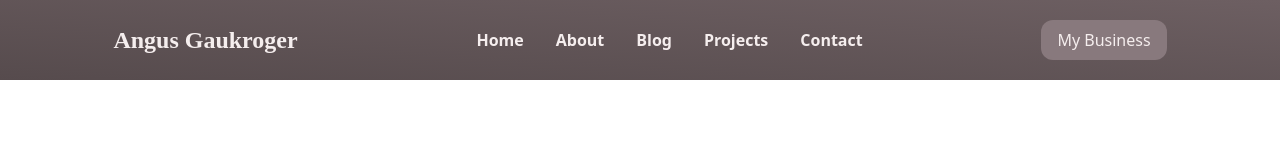
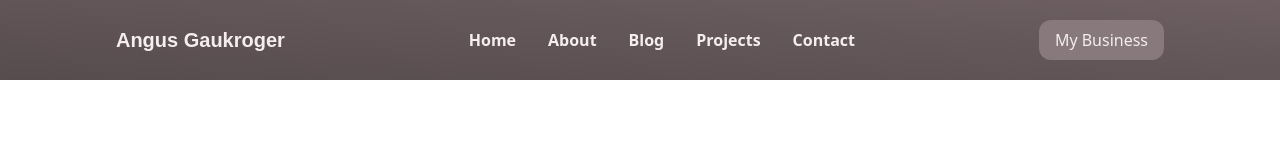
Before and after one commit to Connect-Dorset/angus-portfolio-nuxt, a Nuxt app: page /blog in a window 1280 px wide. Shown: the top 160 px of the page. Built offline with nearby package versions, Linux system fonts and the light colour scheme.

Commit message:
chore: switched a font up

```diff
--- a/components/navbar.vue
+++ b/components/navbar.vue
@@ -1,10 +1,10 @@
 <template>
     <nav class="w-screen z-[100] top-0 fixed h-20 py-3 px-6 bg-gradient-to-tr from-mine-shaft-600 to-mine-shaft-500 text-soft-peach-100 flex flex-row justify-around items-center">
-                <h1 class="font-semibold text-2xl">
+                <h2 class="font-semibold text-xl">
                     <NuxtLink to="/">
                         Angus Gaukroger
                     </NuxtLink>
-                </h1>
+                </h2>
                 <div>
                     <ul class=" hidden md:flex flex-row justify-between items-center gap-8 font-semibold">
                         <NuxtLink to="/" class="hover:text-mine-shaft-300 hover:cursor-pointer">Home</NuxtLink >
```
